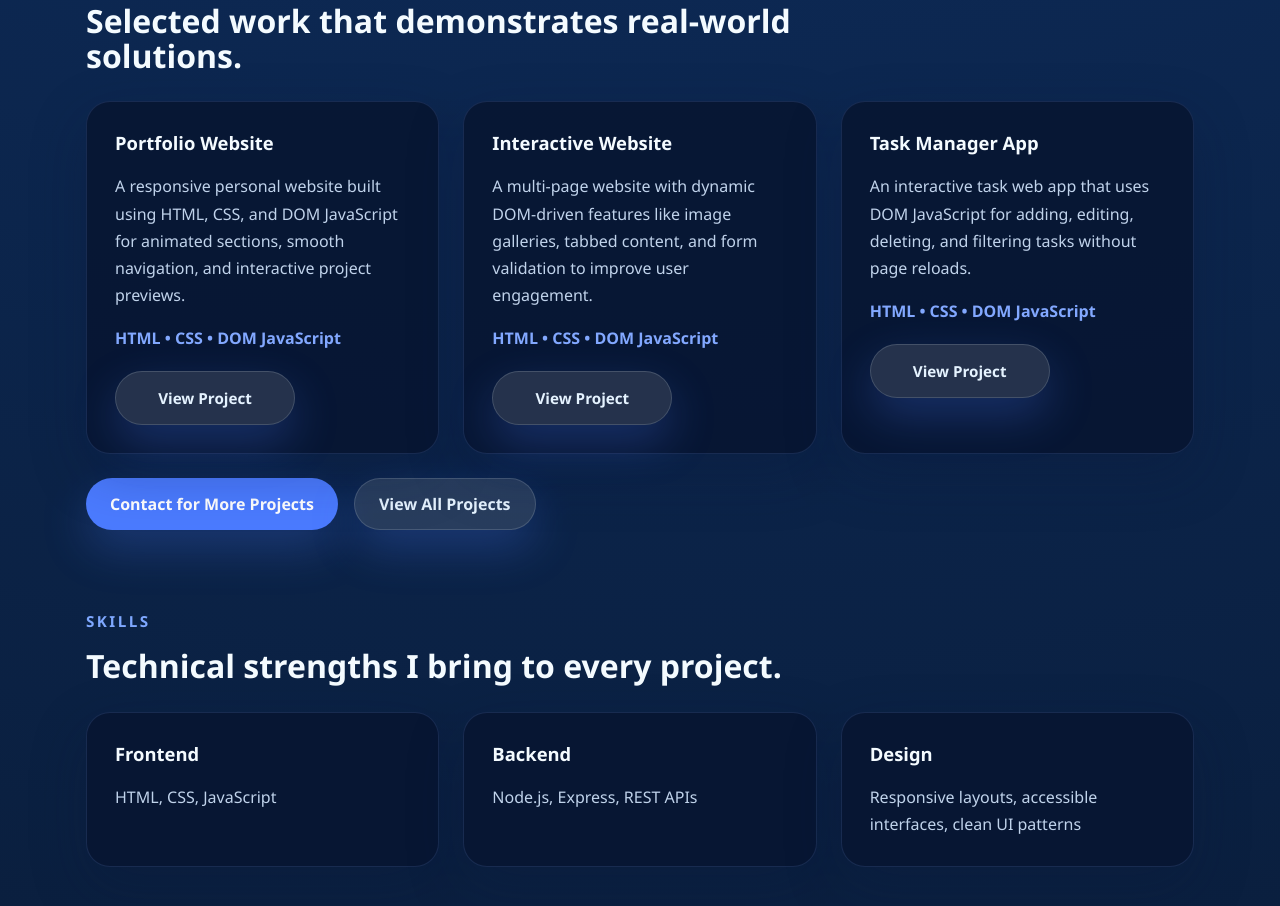
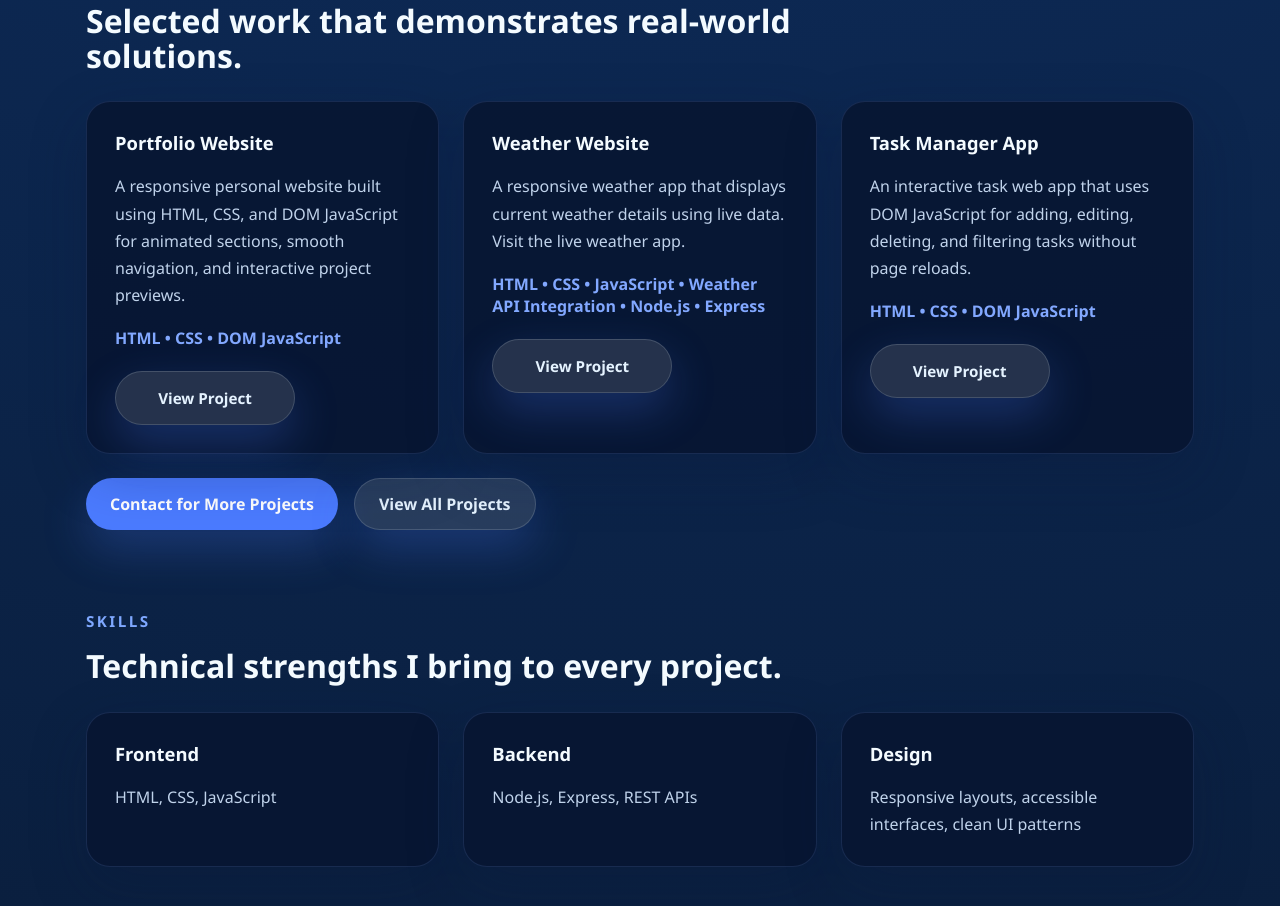
Before and after one commit to Swati547/Portfolllio, a website: page index.html in a window 1280 px wide. Shown: the part 2011-2917 px from the top of the page. Drawn offline with Linux system fonts and the light colour scheme.

Commit message:
Add weather app to portfolio

```diff
--- a/index.html
+++ b/index.html
@@ -125,10 +125,10 @@
                     <a href="index.html" class="button button-secondary">View Project</a>
                 </article>
                 <article class="project-card">
-                    <h3>Interactive Website</h3>
-                    <p>A multi-page website with dynamic DOM-driven features like image galleries, tabbed content, and form validation to improve user engagement.</p>
-                    <span>HTML • CSS • DOM JavaScript</span>
-                    <a href="#" class="button button-secondary">View Project</a>
+                    <h3>Weather Website</h3>
+                    <p>A responsive weather app that displays current weather details using live data. <a href="https://swati547.github.io/Weather-web-app/" target="_blank" rel="noopener noreferrer">Visit the live weather app</a>.</p>
+                    <span>HTML • CSS • JavaScript • Weather API Integration • Node.js • Express</span>
+                    <a href="https://swati547.github.io/Weather-web-app/" class="button button-secondary" target="_blank" rel="noopener noreferrer">View Project</a>
                 </article>
                 <article class="project-card">
                     <h3>Task Manager App</h3>
```
